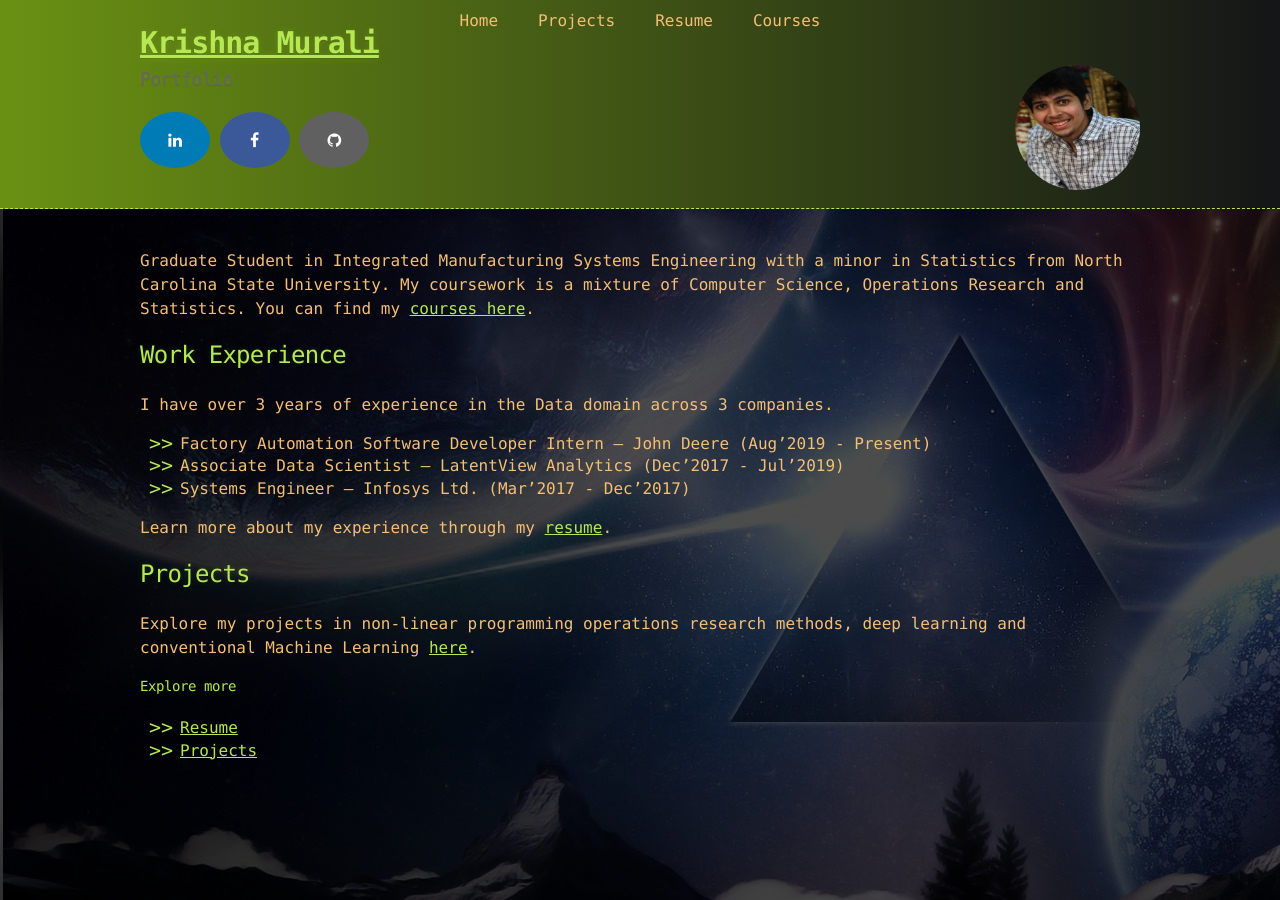
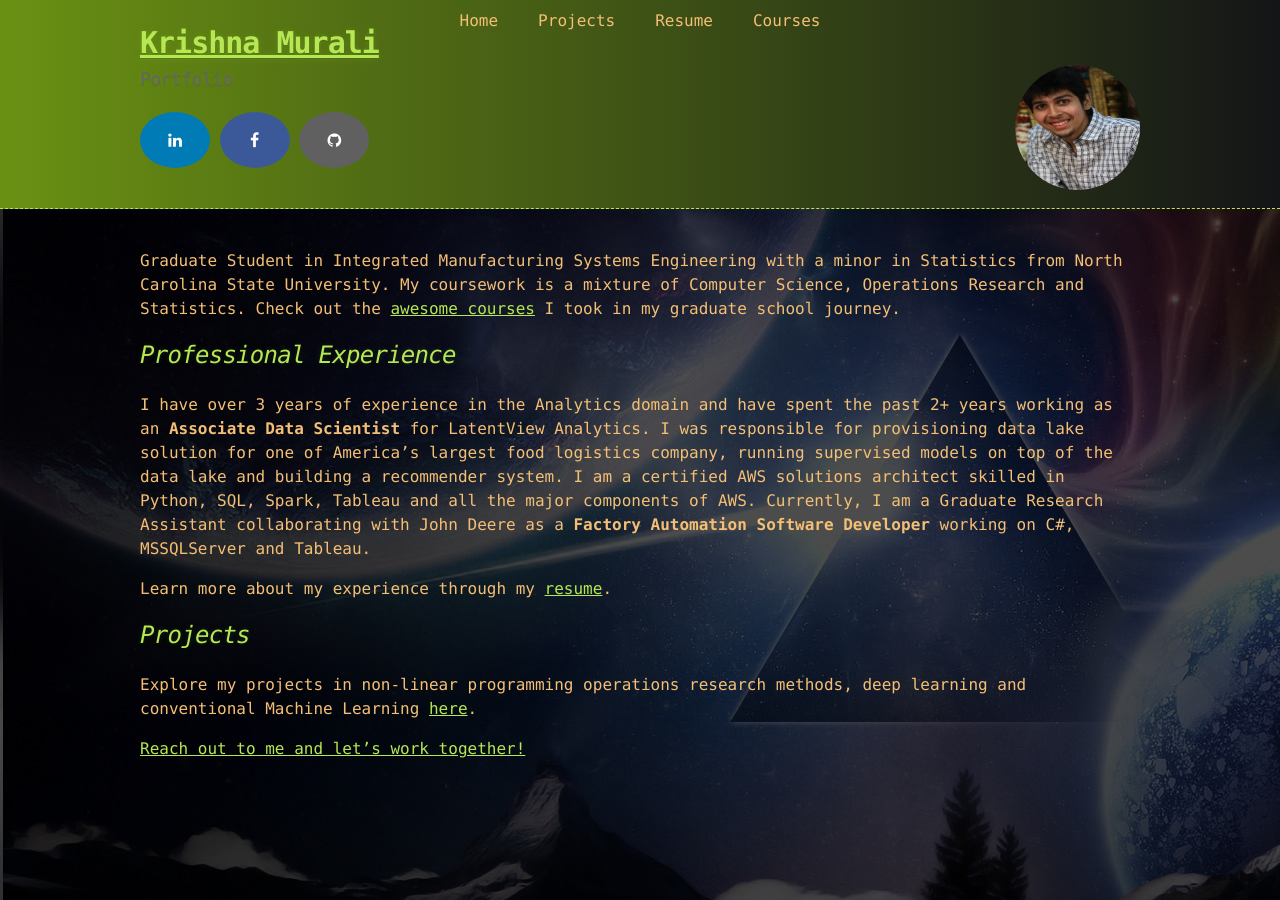
Before and after one commit to KrishnaMurali177/KrishnaMurali177.github.io, a Jekyll site: the page built from index.md, in a window 1280 px wide. Built offline with Jekyll 4.4.1, drawn with Linux system fonts in a browser that asks for light colours.

Commit message:
Update index.md

```diff
--- a/index.md
+++ b/index.md
@@ -2,20 +2,14 @@
 layout: default
 ---
 
-Graduate Student in Integrated Manufacturing Systems Engineering with a minor in Statistics from North Carolina State University. My coursework is a mixture of Computer Science, Operations Research and Statistics. You can find my [courses here](./another-page.html).
+Graduate Student in Integrated Manufacturing Systems Engineering with a minor in Statistics from North Carolina State University. My coursework is a mixture of Computer Science, Operations Research and Statistics. Check out the [awesome courses](./another-page.html) I took in my graduate school journey.
 
-## Work Experience
-I have over 3 years of experience in the Data domain across 3 companies.
-*   Factory Automation Software Developer Intern -- John Deere (Aug'2019 - Present)
-*   Associate Data Scientist -- LatentView Analytics (Dec'2017 - Jul'2019)
-*   Systems Engineer -- Infosys Ltd. (Mar'2017 - Dec'2017)
+## _Professional Experience_
+I have over 3 years of experience in the Analytics domain and have spent the past 2+ years working as an **Associate Data Scientist** for LatentView Analytics. I was responsible for provisioning data lake solution for one of America’s largest food logistics company, running supervised models on top of the data lake and building a recommender system. I am a certified AWS solutions architect skilled in Python, SQL, Spark, Tableau and all the major components of AWS. Currently, I am a Graduate Research Assistant collaborating with John Deere as a **Factory Automation Software Developer** working on C#, MSSQLServer and Tableau.
 
 Learn more about my experience through my [resume](./Resume - KrishnaMurali.pdf).
 
-## Projects
+## _Projects_
 Explore my projects in non-linear programming operations research methods, deep learning and conventional Machine Learning [here](./projects.html).
 
-#### Explore more
-
-*   [Resume](./Resume - KrishnaMurali.pdf)
-*   [Projects](./projects.html)
+[Reach out to me and let's work together!](mailto:kmurali2@ncsu.edu)
```
